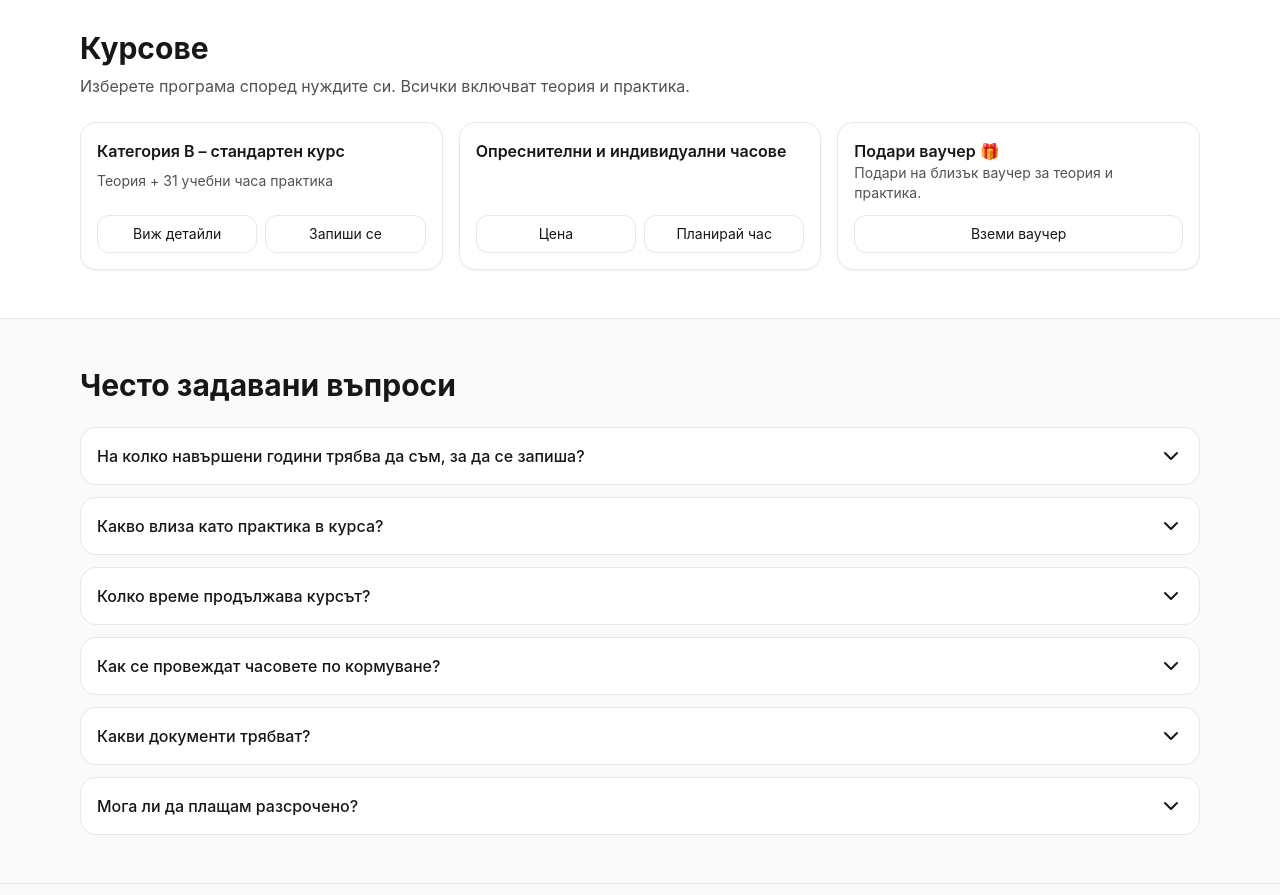
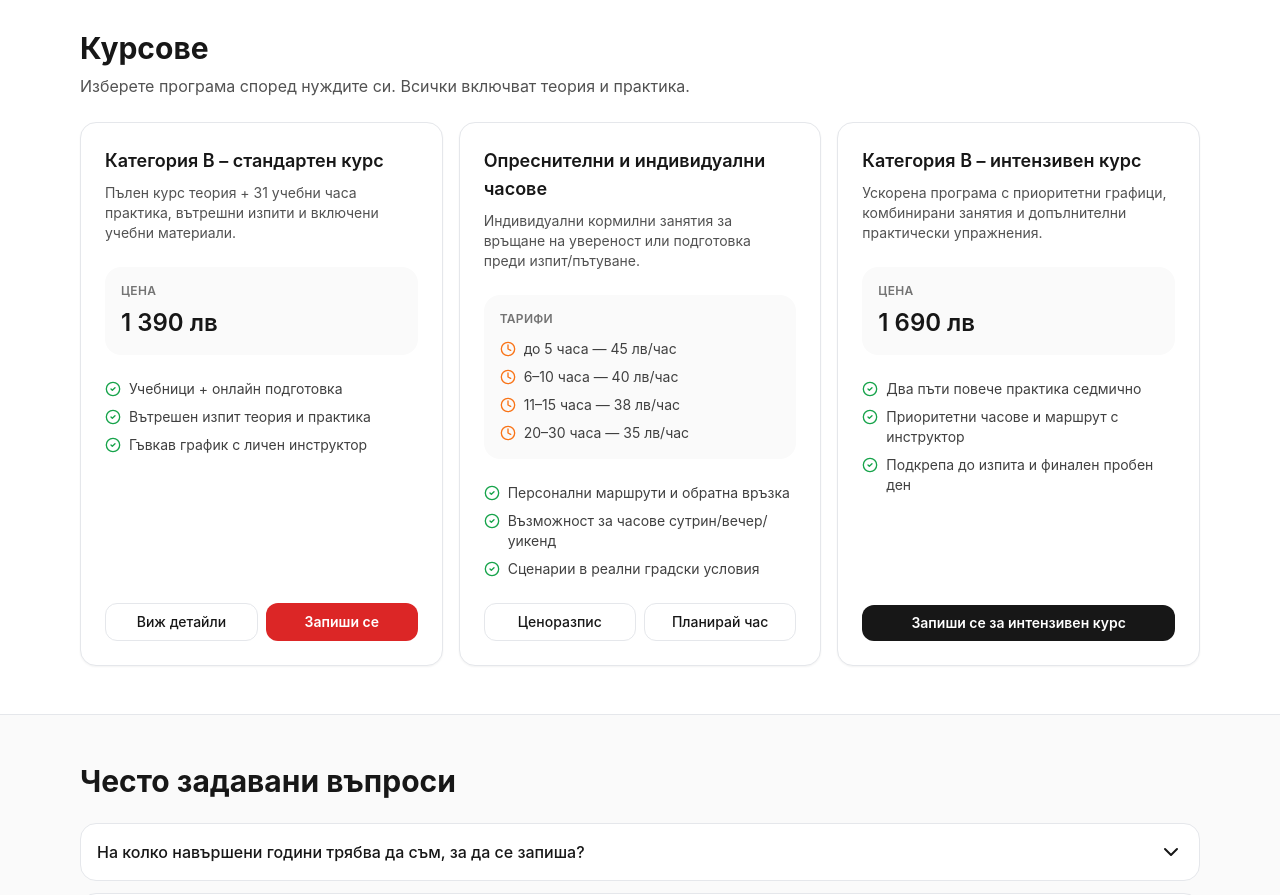
Before and after one commit to adangelov/codex, a React (Vite) app: page / in a window 1280 px wide. Shown: the part 1540-2435 px from the top of the page. Built offline with nearby package versions, Linux system fonts and the light colour scheme.

Commit message:
Update course offerings and remove voucher

```diff
--- a/src/App.tsx
+++ b/src/App.tsx
@@ -56,15 +56,38 @@ const i18n = {
     coursesTitle: 'Курсове',
     coursesLead: 'Изберете програма според нуждите си. Всички включват теория и практика.',
     bStandard: 'Категория B – стандартен курс',
-    bStandardDesc: 'Теория + 31 учебни часа практика',
+    bStandardDesc:
+      'Пълен курс теория + 31 учебни часа практика, вътрешни изпити и включени учебни материали.',
+    bStandardPrice: '1 390 лв',
+    bStandardHighlights: [
+      'Учебници + онлайн подготовка',
+      'Вътрешен изпит теория и практика',
+      'Гъвкав график с личен инструктор'
+    ],
     seeDetails: 'Виж детайли',
     enroll: 'Запиши се',
     refreshTitle: 'Опреснителни и индивидуални часове',
-    price: 'Цена',
+    refreshDesc:
+      'Индивидуални кормилни занятия за връщане на увереност или подготовка преди изпит/пътуване.',
+    refreshHighlights: [
+      'Персонални маршрути и обратна връзка',
+      'Възможност за часове сутрин/вечер/уикенд',
+      'Сценарии в реални градски условия'
+    ],
+    price: 'Ценоразпис',
     plan: 'Планирай час',
-    voucherTitle: 'Подари ваучер 🎁',
-    voucherLead: 'Подари на близък ваучер за теория и практика.',
-    getVoucher: 'Вземи ваучер',
+    refreshPriceLabel: 'Тарифи',
+    coursePriceLabel: 'Цена',
+    intensiveTitle: 'Категория B – интензивен курс',
+    intensiveDesc:
+      'Ускорена програма с приоритетни графици, комбинирани занятия и допълнителни практически упражнения.',
+    intensivePrice: '1 690 лв',
+    intensiveHighlights: [
+      'Два пъти повече практика седмично',
+      'Приоритетни часове и маршрут с инструктор',
+      'Подкрепа до изпита и финален пробен ден'
+    ],
+    intensiveCta: 'Запиши се за интензивен курс',
     faqTitle: 'Често задавани въпроси',
     faqs: [
       ['На колко навършени години трябва да съм, за да се запиша?', 'Минимум 17 г. и 9 месеца към датата на започване на курса (за категория B).'],
@@ -101,6 +124,7 @@ const i18n = {
     courseOptions: {
       b_standard: 'Категория B - стандартен курс',
       b_refresh: 'Категория B - опреснителни курсове',
+      b_intensive: 'Категория B - интензивен курс',
       b_extra: 'Категория B - допълнителни часове'
     },
     detailsTitle: 'Категория B — детайли',
@@ -123,9 +147,6 @@ const i18n = {
     priceTitle: 'Цени — опреснителни/индивидуални',
     prices: ['до 5 часа — 45 лв/час', '6–10 часа — 40 лв/час', '11–15 часа — 38 лв/час', '20–30 часа — 35 лв/час'],
     perHour: 'лв/час',
-    voucherModalTitle: 'Подаръчен ваучер 🎁',
-    voucherText: 'Подари ваучер за пълен курс теория + практика или за пакет индивидуални часове. Идеален подарък за близък човек, който иска да започне уверено.',
-    orderVoucher: 'Поръчай ваучер',
     footer: (year: number) => `© Руми ${year} · Всички права запазени · Версия ${VERSION}`,
     locale: 'bg-BG'
   },
@@ -156,15 +177,38 @@ const i18n = {
     coursesTitle: 'Courses',
     coursesLead: 'Choose a program for your needs. All include theory and practice.',
     bStandard: 'Category B – standard course',
-    bStandardDesc: 'Theory + 31 practice lessons',
+    bStandardDesc:
+      'Complete theory + 31 driving lessons, internal exams and learning materials included.',
+    bStandardPrice: 'BGN 1,390',
+    bStandardHighlights: [
+      'Course books + online prep tools',
+      'Internal theory & driving mock exams',
+      'Flexible schedule with a dedicated instructor'
+    ],
     seeDetails: 'See details',
     enroll: 'Enroll',
     refreshTitle: 'Refresher & individual lessons',
-    price: 'Price',
-    plan: 'Plan a lesson',
-    voucherTitle: 'Gift a voucher 🎁',
-    voucherLead: 'Gift a voucher for theory and practice.',
-    getVoucher: 'Get voucher',
+    refreshDesc:
+      'One-to-one driving practice to regain confidence or prepare before an exam/trip.',
+    refreshHighlights: [
+      'Personal routes and actionable feedback',
+      'Morning, evening or weekend availability',
+      'Real traffic scenarios around the city'
+    ],
+    price: 'Pricing',
+    plan: 'Schedule lesson',
+    refreshPriceLabel: 'Rates',
+    coursePriceLabel: 'Price',
+    intensiveTitle: 'Category B – intensive course',
+    intensiveDesc:
+      'Accelerated program with priority scheduling, combined sessions and extra driving drills.',
+    intensivePrice: 'BGN 1,690',
+    intensiveHighlights: [
+      'Twice the weekly driving practice',
+      'Priority timeslots and tailored routes',
+      'Support until the exam with a mock drive day'
+    ],
+    intensiveCta: 'Apply for intensive course',
     faqTitle: 'Frequently asked questions',
     faqs: [
       ['What minimum age do I need?', 'At least 17 years and 9 months at course start (Category B).'],
@@ -201,6 +245,7 @@ const i18n = {
     courseOptions: {
       b_standard: 'Category B - standard course',
       b_refresh: 'Category B - refresher lessons',
+      b_intensive: 'Category B - intensive course',
       b_extra: 'Category B - additional hours'
     },
     detailsTitle: 'Category B — details',
@@ -223,9 +268,6 @@ const i18n = {
     priceTitle: 'Prices — refresher/individual',
     prices: ['up to 5 lessons — 45 BGN/hour', '6–10 lessons — 40 BGN/hour', '11–15 lessons — 38 BGN/hour', '20–30 lessons — 35 BGN/hour'],
     perHour: 'BGN/hour',
-    voucherModalTitle: 'Gift voucher 🎁',
-    voucherText: 'Gift a voucher for a full course or a package of individual lessons. Perfect for a loved one who wants to start driving confidently.',
-    orderVoucher: 'Get voucher',
     footer: (year: number) => `© Rumi ${year} · All rights reserved · Version ${VERSION}`,
     locale: 'en-US'
   },
@@ -256,15 +298,38 @@ const i18n = {
     coursesTitle: 'Курсы',
     coursesLead: 'Выберите программу под ваши задачи. Все включают теорию и практику.',
     bStandard: 'Категория B – стандартный курс',
-    bStandardDesc: 'Теория + 31 урок практики',
+    bStandardDesc:
+      'Полный курс: теория + 31 урок практики, внутренние экзамены и включённые учебные материалы.',
+    bStandardPrice: '1 390 лв',
+    bStandardHighlights: [
+      'Учебники и онлайн-подготовка',
+      'Внутренние экзамены теория и практика',
+      'Гибкий график с личным инструктором'
+    ],
     seeDetails: 'Подробнее',
     enroll: 'Записаться',
     refreshTitle: 'Повторные и индивидуальные занятия',
-    price: 'Цена',
+    refreshDesc:
+      'Индивидуальные уроки для восстановления навыков или подготовки к экзамену/поездке.',
+    refreshHighlights: [
+      'Персональные маршруты и подробная обратная связь',
+      'Утренние, вечерние и выходные слоты',
+      'Реальные дорожные ситуации в городе'
+    ],
+    price: 'Цены',
     plan: 'Запланировать',
-    voucherTitle: 'Подарочный ваучер 🎁',
-    voucherLead: 'Подарите ваучер на теорию и практику.',
-    getVoucher: 'Получить ваучер',
+    refreshPriceLabel: 'Тарифы',
+    coursePriceLabel: 'Цена',
+    intensiveTitle: 'Категория B – интенсивный курс',
+    intensiveDesc:
+      'Ускоренная программа с приоритетным расписанием, комбинированными занятиями и дополнительной практикой.',
+    intensivePrice: '1 690 лв',
+    intensiveHighlights: [
+      'Вдвое больше практики каждую неделю',
+      'Приоритетные слоты и индивидуальные маршруты',
+      'Поддержка до экзамена и финальный пробный заезд'
+    ],
+    intensiveCta: 'Записаться на интенсивный курс',
     faqTitle: 'Частые вопросы',
     faqs: [
       ['С какого возраста можно записаться?', 'Минимум 17 лет и 9 месяцев на дату начала курса (кат. B).'],
@@ -301,6 +366,7 @@ const i18n = {
     courseOptions: {
       b_standard: 'Категория B - стандартный курс',
       b_refresh: 'Категория B - повторные занятия',
+      b_intensive: 'Категория B - интенсивный курс',
       b_extra: 'Категория B - дополнительные часы'
     },
     detailsTitle: 'Категория B — детали',
@@ -323,9 +389,6 @@ const i18n = {
     priceTitle: 'Цены — повторные/индивидуальные',
     prices: ['до 5 часов — 45 лв/час', '6–10 часов — 40 лв/час', '11–15 часов — 38 лв/час', '20–30 часов — 35 лв/час'],
     perHour: 'лв/час',
-    voucherModalTitle: 'Подарочный ваучер 🎁',
-    voucherText: 'Подарите ваучер на полный курс или пакет индивидуальных занятий. Прекрасный подарок близкому человеку, который хочет уверенно водить.',
-    orderVoucher: 'Заказать ваучер',
     footer: (year: number) => `© Руми ${year} · Все права защищены · Версия ${VERSION}`,
     locale: 'ru-RU'
   }
@@ -576,7 +639,7 @@ export default function App() {
   const t = i18n[lang];
   const [menuOpen, setMenuOpen] = useState(false);
   const [activeSection, setActiveSection] = useState<NavSection>('process');
-  const [modal, setModal] = useState<null | 'course' | 'price' | 'schedule' | 'voucher'>(null);
+  const [modal, setModal] = useState<null | 'course' | 'price' | 'schedule'>(null);
   const [showTheoryTopics, setShowTheoryTopics] = useState(false);
   const [viewDate, setViewDate] = useState(() => new Date());
   const upcomingStarts = useMemo(() => listUpcomingStarts(BASE_MONDAY, 12), []);
@@ -904,60 +967,116 @@ export default function App() {
             <h2 className="text-2xl font-bold md:text-3xl">{t.coursesTitle}</h2>
             <p className="mt-2 text-neutral-600">{t.coursesLead}</p>
             <div className="mt-6 grid items-stretch gap-4 md:grid-cols-3">
-              <div className="flex flex-col rounded-2xl border p-4 shadow-sm">
-                <div className="font-semibold">{t.bStandard}</div>
-                <div className="mt-2 text-sm text-neutral-600">{t.bStandardDesc}</div>
-                <div className="mt-auto flex gap-2 pt-3">
+              <article className="flex h-full flex-col rounded-2xl border bg-white p-6 shadow-sm">
+                <div>
+                  <h3 className="text-lg font-semibold text-neutral-900">{t.bStandard}</h3>
+                  <p className="mt-2 text-sm text-neutral-600">{t.bStandardDesc}</p>
+                </div>
+                <div className="mt-6 rounded-2xl bg-neutral-50 p-4">
+                  <div className="text-xs font-semibold uppercase tracking-wide text-neutral-500">
+                    {t.coursePriceLabel}
+                  </div>
+                  <div className="mt-2 text-2xl font-semibold text-neutral-900">{t.bStandardPrice}</div>
+                </div>
+                <ul className="mt-6 space-y-2 text-sm text-neutral-700">
+                  {t.bStandardHighlights.map((item) => (
+                    <li key={item} className="flex items-start gap-2">
+                      <CheckCircle2 className="mt-0.5 h-4 w-4 shrink-0 text-green-600" />
+                      <span>{item}</span>
+                    </li>
+                  ))}
+                </ul>
+                <div className="mt-auto flex flex-col gap-3 pt-6 sm:flex-row sm:gap-2">
                   <button
                     type="button"
                     onClick={() => setModal('course')}
-                    className="flex-1 rounded-xl border px-3 py-2 text-sm hover:bg-neutral-100"
+                    className="w-full rounded-xl border px-4 py-2 text-sm font-medium text-neutral-900 transition hover:bg-neutral-100"
                   >
                     {t.seeDetails}
                   </button>
                   <button
                     type="button"
                     onClick={() => handleScrollTo('contact')}
-                    className="flex-1 rounded-xl border px-3 py-2 text-sm hover:bg-neutral-100"
+                    className="w-full rounded-xl bg-red-600 px-4 py-2 text-sm font-semibold text-white transition hover:bg-red-700"
                   >
                     {t.enroll}
                   </button>
                 </div>
-              </div>
+              </article>
 
-              <div className="flex flex-col rounded-2xl border p-4 shadow-sm">
-                <div className="font-semibold">{t.refreshTitle}</div>
-                <div className="mt-auto flex gap-2 pt-3">
+              <article className="flex h-full flex-col rounded-2xl border bg-white p-6 shadow-sm">
+                <div>
+                  <h3 className="text-lg font-semibold text-neutral-900">{t.refreshTitle}</h3>
+                  <p className="mt-2 text-sm text-neutral-600">{t.refreshDesc}</p>
+                </div>
+                <div className="mt-6 rounded-2xl bg-neutral-50 p-4">
+                  <div className="text-xs font-semibold uppercase tracking-wide text-neutral-500">
+                    {t.refreshPriceLabel}
+                  </div>
+                  <ul className="mt-3 space-y-2 text-sm text-neutral-700">
+                    {t.prices.map((item) => (
+                      <li key={item} className="flex items-start gap-2">
+                        <Clock className="mt-0.5 h-4 w-4 shrink-0 text-orange-500" />
+                        <span>{item}</span>
+                      </li>
+                    ))}
+                  </ul>
+                </div>
+                <ul className="mt-6 space-y-2 text-sm text-neutral-700">
+                  {t.refreshHighlights.map((item) => (
+                    <li key={item} className="flex items-start gap-2">
+                      <CheckCircle2 className="mt-0.5 h-4 w-4 shrink-0 text-green-600" />
+                      <span>{item}</span>
+                    </li>
+                  ))}
+                </ul>
+                <div className="mt-auto flex flex-col gap-3 pt-6 sm:flex-row sm:gap-2">
                   <button
                     type="button"
                     onClick={() => setModal('price')}
-                    className="flex-1 rounded-xl border px-3 py-2 text-sm hover:bg-neutral-100"
+                    className="w-full rounded-xl border px-4 py-2 text-sm font-medium text-neutral-900 transition hover:bg-neutral-100"
                   >
                     {t.price}
                   </button>
                   <button
                     type="button"
                     onClick={() => setModal('schedule')}
-                    className="flex-1 rounded-xl border px-3 py-2 text-sm hover:bg-neutral-100"
+                    className="w-full rounded-xl border px-4 py-2 text-sm font-medium text-neutral-900 transition hover:bg-neutral-100"
                   >
                     {t.plan}
                   </button>
                 </div>
-              </div>
+              </article>
 
-              <div className="flex flex-col rounded-2xl border p-4 shadow-sm">
-                <div className="font-semibold">{t.voucherTitle}</div>
-                <div className="text-sm text-neutral-600">{t.voucherLead}</div>
-                <div className="mt-auto pt-3">
+              <article className="flex h-full flex-col rounded-2xl border bg-white p-6 shadow-sm">
+                <div>
+                  <h3 className="text-lg font-semibold text-neutral-900">{t.intensiveTitle}</h3>
+                  <p className="mt-2 text-sm text-neutral-600">{t.intensiveDesc}</p>
+                </div>
+                <div className="mt-6 rounded-2xl bg-neutral-50 p-4">
+                  <div className="text-xs font-semibold uppercase tracking-wide text-neutral-500">
+                    {t.coursePriceLabel}
+                  </div>
+                  <div className="mt-2 text-2xl font-semibold text-neutral-900">{t.intensivePrice}</div>
+                </div>
+                <ul className="mt-6 space-y-2 text-sm text-neutral-700">
+                  {t.intensiveHighlights.map((item) => (
+                    <li key={item} className="flex items-start gap-2">
+                      <CheckCircle2 className="mt-0.5 h-4 w-4 shrink-0 text-green-600" />
+                      <span>{item}</span>
+                    </li>
+                  ))}
+                </ul>
+                <div className="mt-auto pt-6">
                   <button
                     type="button"
-                    onClick={() => setModal('voucher')}
-                    className="w-full rounded-xl border px-3 py-2 text-sm hover:bg-neutral-100"
+                    onClick={() => handleScrollTo('contact')}
+                    className="w-full rounded-xl bg-neutral-900 px-4 py-2 text-sm font-semibold text-white transition hover:bg-neutral-800"
                   >
-                    {t.getVoucher}
+                    {t.intensiveCta}
                   </button>
                 </div>
-              </div>
+              </article>
             </div>
           </div>
         </section>
@@ -1283,21 +1402,6 @@ export default function App() {
           ))}
         </ul>
       </Modal>
-
-      <Modal
-        open={modal === 'voucher'}
-        onClose={() => setModal(null)}
-        title={t.voucherModalTitle}
-      >
-        <p>{t.voucherText}</p>
-        <button
-          type="button"
-          className="rounded-xl bg-red-600 px-4 py-2 text-sm font-semibold text-white hover:bg-red-700"
-          onClick={() => setModal(null)}
-        >
-          {t.orderVoucher}
-        </button>
-      </Modal>
     </div>
   );
 }
```
